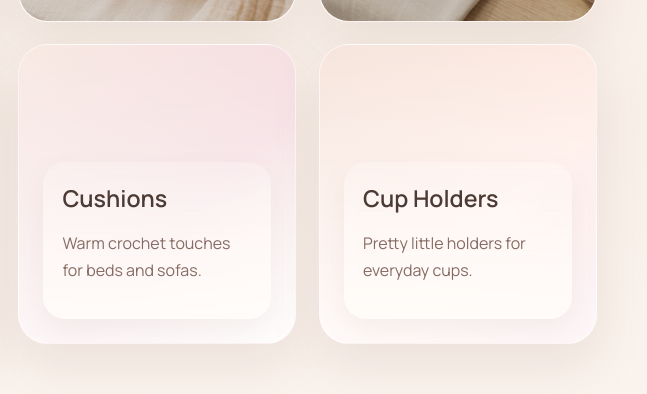
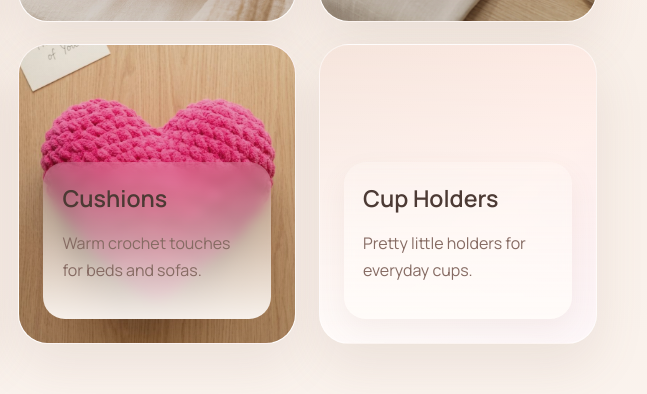
Before and after one commit to littleloopsmeena/little-loops, a website: page categories.html in a window 1280 px wide. Shown: the part 768-1162 px from the top of the page, 633-1280 px from the left. Drawn offline with nearby package versions, Linux system fonts and the light colour scheme.

Commit message:
Add files via upload

```diff
--- a/categories.html
+++ b/categories.html
@@ -85,7 +85,8 @@
               <p>Soft carry pieces with a handmade touch.</p>
             </div>
           </a>
-          <a class="card category-card reveal" href="cushions.html">
+          <a class="card category-card has-photo reveal" href="cushions.html">
+            <img class="category-image" src="images/cushions/cover.jpeg" alt="Cushions">
             <div class="category-overlay">
               <strong>Cushions</strong>
               <p>Warm crochet touches for beds and sofas.</p>
```
